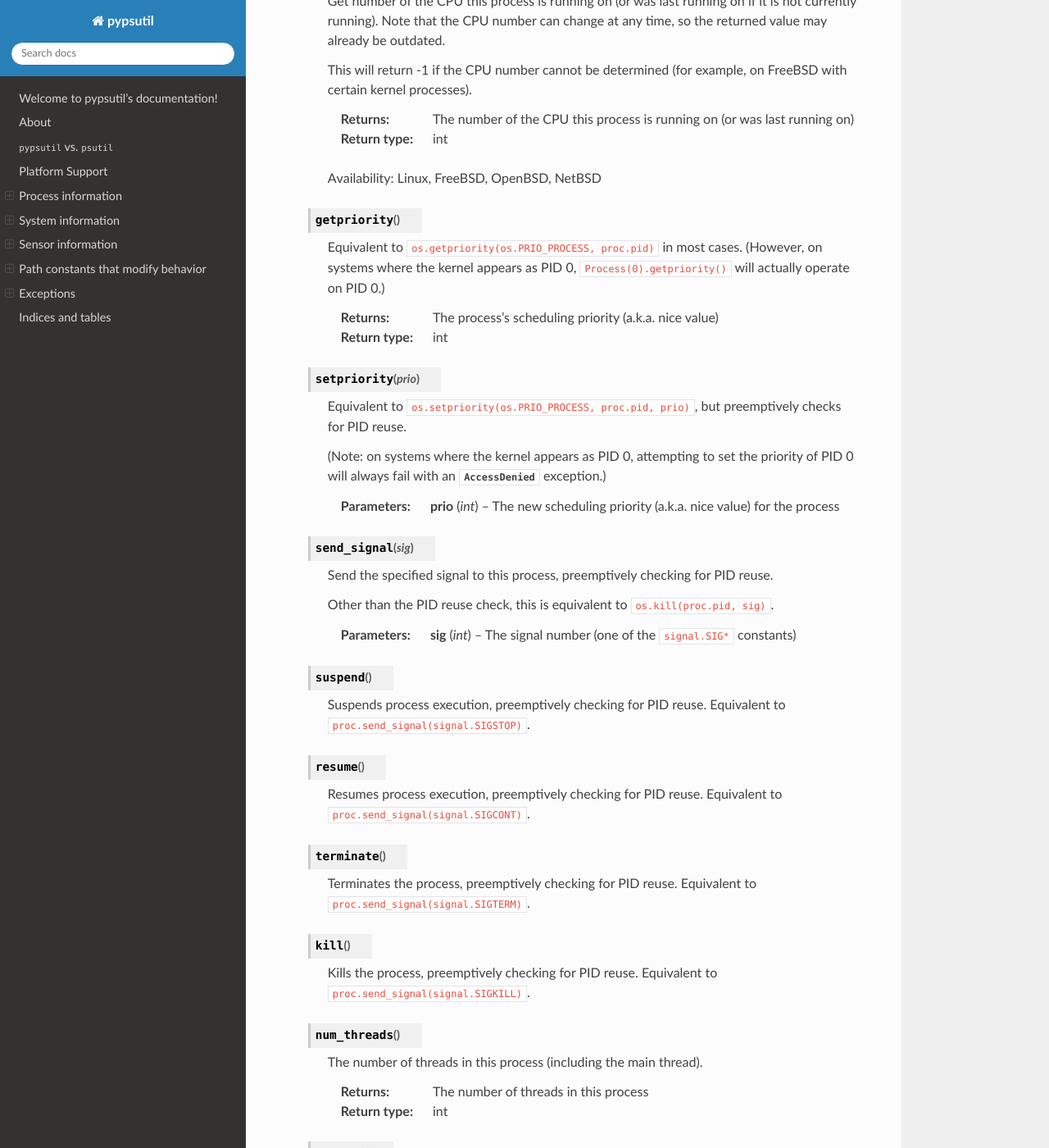
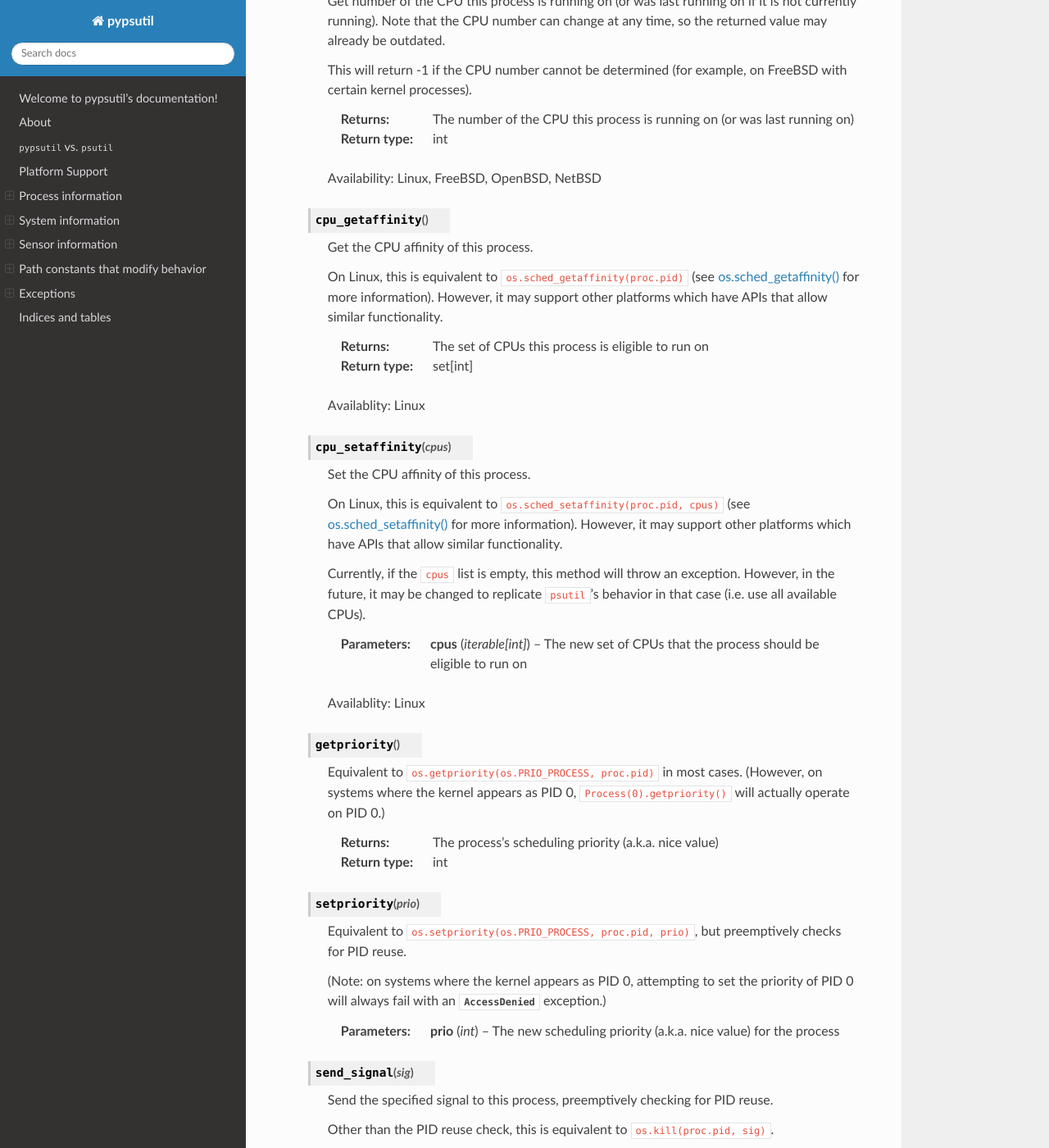
Before and after one commit to cptpcrd/pypsutil, a Sphinx documentation site: the page built from docs/index.rst, in a window 1280 px wide and 1400 px high, scrolled down 11822 px. Shown: the whole window at 82% size. Built offline with Sphinx 7.4.7 and the Read the Docs theme 2.0.0, drawn with Linux system fonts in a browser that asks for light colours.

Commit message:
feat: add CPU affinity methods
Only available on Linux right now. However, FreeBSD and NetBSD have
similar interfaces that could be exposed too.

```diff
--- a/docs/index.rst
+++ b/docs/index.rst
@@ -555,6 +555,37 @@ Process information
       :rtype: int
 
       Availability: Linux, FreeBSD, OpenBSD, NetBSD
+
+   .. py:method:: cpu_getaffinity()
+
+      Get the CPU affinity of this process.
+
+      On Linux, this is equivalent to ``os.sched_getaffinity(proc.pid)`` (see
+      `os.sched_getaffinity() <https://docs.python.org/3/library/os.html#os.sched_getaffinity>`_
+      for more information). However, it may support other platforms which have APIs that allow
+      similar functionality.
+
+      :return: The set of CPUs this process is eligible to run on
+      :rtype: set[int]
+
+      Availablity: Linux
+
+   .. py:method:: cpu_setaffinity(cpus)
+
+      Set the CPU affinity of this process.
+
+      On Linux, this is equivalent to ``os.sched_setaffinity(proc.pid, cpus)`` (see
+      `os.sched_setaffinity() <https://docs.python.org/3/library/os.html#os.sched_setaffinity>`_
+      for more information). However, it may support other platforms which have APIs that allow
+      similar functionality.
+
+      Currently, if the ``cpus`` list is empty, this method will throw an exception. However, in the
+      future, it may be changed to replicate ``psutil``'s behavior in that case (i.e. use all
+      available CPUs).
+
+      :param iterable[int] cpus: The new set of CPUs that the process should be eligible to run on
+
+      Availablity: Linux
 
    .. py:method:: getpriority()
 
```
Also changed, not shown: 3 other files.
